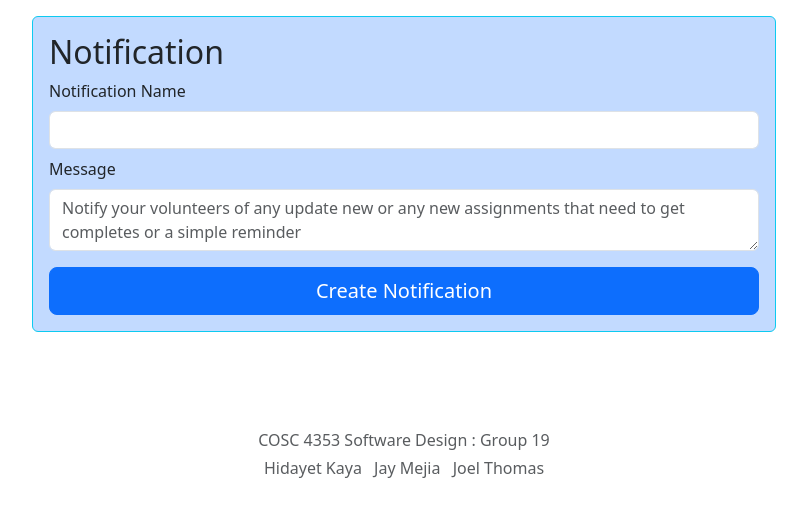
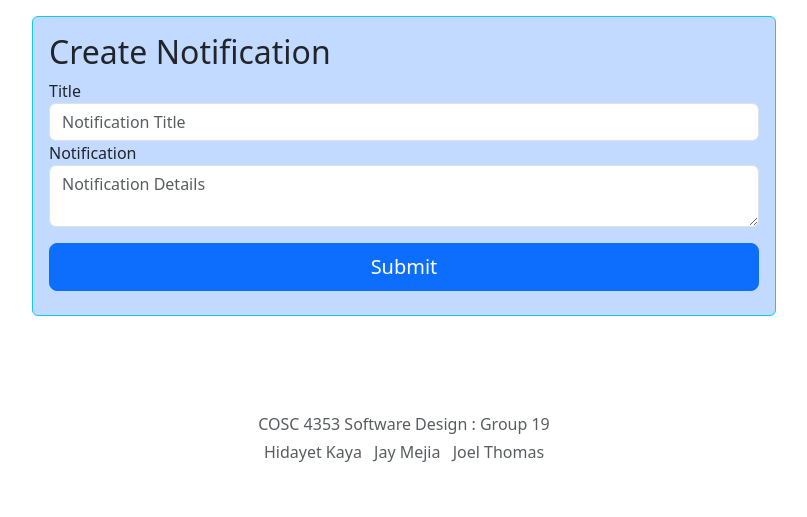
Before and after one commit to joeljoe222/Volunteer_Wizard, a Flask app: page /notification in a window 1280 px wide. Shown: the part 80-597 px from the top of the page, without its empty margins (236-1043 px from the left). Run offline with Flask 3, Linux system fonts and the light colour scheme; some libraries are stand-ins or nearby versions.

Commit message:
Notification Validates and returns sucess message and what was inputted

```diff
--- a/app.py
+++ b/app.py
@@ -1,6 +1,9 @@
-from flask import Flask, render_template, request, redirect, url_for
+from flask import Flask, render_template, request, redirect, url_for, flash
+from forms import NotificationForm
+
 
 app = Flask(__name__)
+app.config['SECRET_KEY'] = 'secret_key'
 
 # just sample until DB
 states = [
@@ -56,18 +59,24 @@ def profile():
 
 @app.route("/notificationSystem")
 def notificationManager():
-    return render_template("notificationSystem.html");
+    return render_template("notificationSystem.html")
 
 
 @app.route("/notification", methods=['GET','POST'])
 def notification():
-    if request.method == 'POST':
+    notifName = None
+    notifDesc = None
+    form = NotificationForm()
+    if form.validate_on_submit():
+        notifName = form.notifName.data
+        notifDesc = form.notifDesc.data
 
-        notifName = request.form['notifName']
-        notifDesc = request.form['notifDesc']
+        flash(f'Notification Sent! : {form.notifName.data} <br> {form.notifDesc.data}','success')
 
-        return "Notification Created"
-    return render_template("notification.html");
+        form.notifName.data = ''
+        form.notifDesc.data = ''
+        return redirect(url_for('notification'))
+    return render_template('notification.html', notifName = notifName, notifDesc = notifDesc, form=form)
 
 @app.route("/eventManager", methods=['GET','POST'])
 def eventManager():
@@ -84,7 +93,7 @@ def eventManager():
         requiredSkills = request.form['requiredSkills']
 
         return "Event created/updated"
-    return render_template("eventManager.html");
+    return render_template("eventManager.html")
 
 @app.route("/event")
 def event():
--- /dev/null
+++ b/forms.py
@@ -0,0 +1,8 @@
+from flask_wtf import FlaskForm
+from wtforms import StringField, SubmitField, TextAreaField
+from wtforms.validators import DataRequired, Length
+
+class NotificationForm(FlaskForm):
+    notifName = StringField('Title', validators=[DataRequired(), Length(min=2, max=50)])
+    notifDesc = TextAreaField('Notification', validators=[DataRequired(), Length(max=200)])
+    submit = SubmitField('Submit')
--- a/templates/notification.html
+++ b/templates/notification.html
@@ -2,23 +2,40 @@
 
 <div class="container">
 	<div class="col-md-8 p-3 mx-auto bg-primary bg-opacity-25 border border-info rounded">
-		<h2>Notification</h2>
-		<form method="POST">
+		<h2>Create Notification</h2>
+		<form method="POST" action="{{url_for('notification')}}">
+			{{ form.hidden_tag() }}
+
 			<div class="row g-2">
 				<div class="row-sm-6">
-					<label for="notif_name" class="form-label"> Notification Name </label>
-					<input type="text" class="form-control" id="notif_name" name="notif_name" maxlength="100">
-					<!--<small id="eventNameHelp" class="form-text text-muted">Max 100 characters. <span id="charCount">0</span>/100</small>-->
-				</div>
+					{{ form.notifName.label(class='form-control-label') }}
+					{{ form.notifName(class='form-control', placeholder='Notification Title') }}
+					{% for error in form.notifName.errors %}
+						<div class="text-danger">{{ error }}</div>
+					{% endfor %}
 				<div class="row-sm-6">
-					<label for="notif_desc" class="form-label"> Message </label>
-					<textarea class="form-control" id="notif_desc" placeholder="Notify your volunteers of any update new or any new assignments that need to get completes or a simple reminder" name="notif_desc" required></textarea>
+					{{ form.notifDesc.label(class='form-control-label') }}
+					{{ form.notifDesc(class='form-control', placeholder='Notification Details') }}
+					{% for error in form.notifName.errors %}
+						<div class="text-danger">{{ error }}</div>
+					{% endfor %}
 				</div>
 			</div>
-			<div class="pt-3">
-				<button class="w-100 btn btn-primary btn-lg" type="submit">Create Notification</button>
+			<div class="py-2">
+				{{ form.submit(class='w-100 btn btn-primary btn-lg')}}
 			</div>
 		</form>
+
+		{% with messages = get_flashed_messages(with_categories=true) %}
+            {% if messages %}
+                <div class="alert alert-success">
+                    {% for category, message in messages %}
+                        <div>{{ message|safe }}</div>
+                    {% endfor %}
+                </div>
+            {% endif %}
+        {% endwith %}
+
 	</div>
 </div>
 {% endblock %}
```
